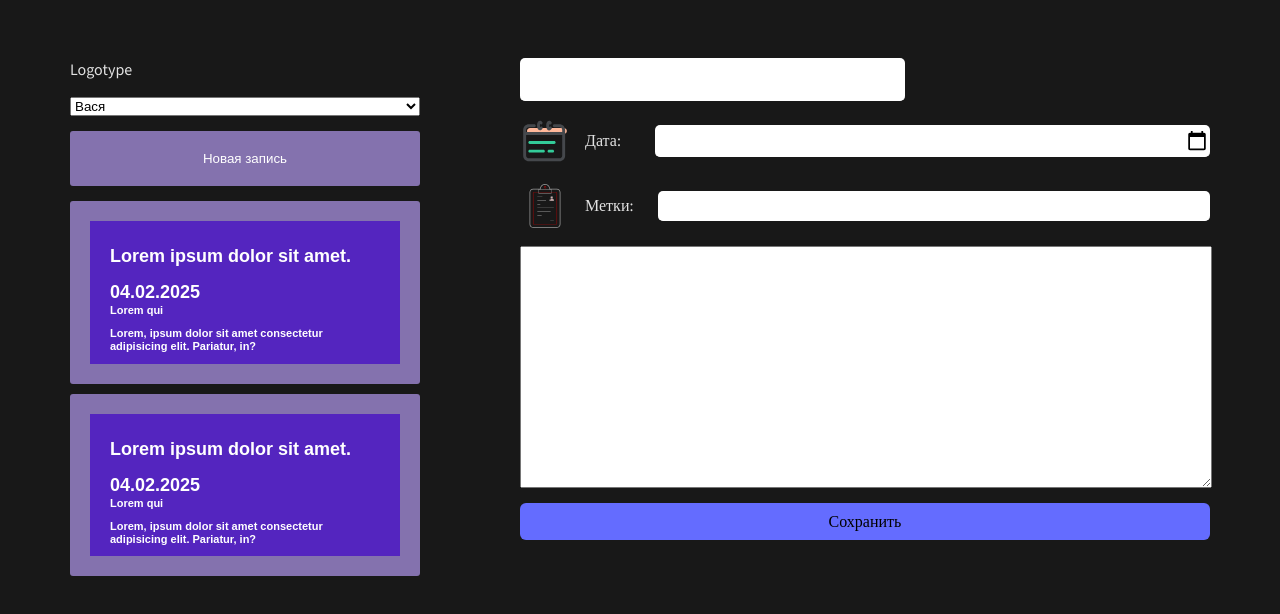
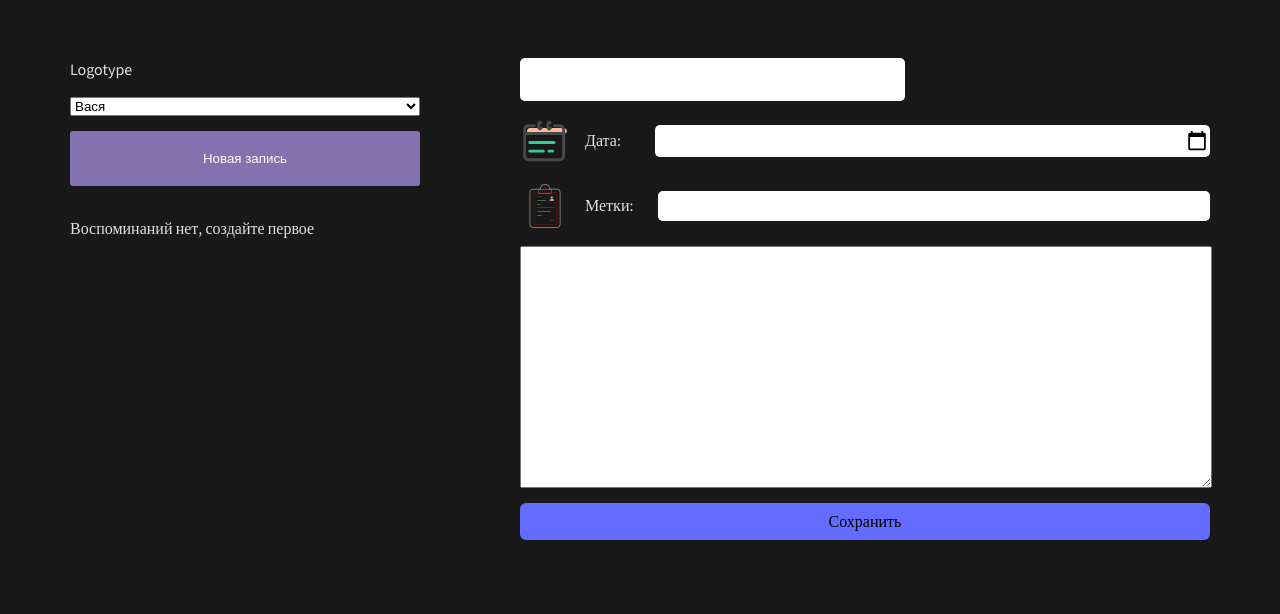
Before and after one commit to digroMan/react-route-app, a React (Vite) app: page / in a window 1280 px wide. Shown: the top 614 px of the page. Built offline with nearby package versions, Linux system fonts and the light colour scheme.

Commit message:
fix: useLocalStorage

```diff
--- a/src/App.jsx
+++ b/src/App.jsx
@@ -8,27 +8,26 @@ import LeftPanel from './layouts/LeftPanel/LeftPanel';
 import { useLocalStorage } from './hooks/use-localstorage.hook';
 import { UserContextProvider } from './context/user.context';
 import { useState } from 'react';
-// import { useEffect } from 'react';
 
 
-const INITIAL_DATE = [
-	{
-		id: 1,
-		userId: 1,
-		title:'Lorem ipsum dolor sit amet.',
-		date: new Date(),
-		tag:'Lorem qui',
-		post: 'Lorem, ipsum dolor sit amet consectetur adipisicing elit. Pariatur, in?'
-	},
-	{
-		id: 2,
-		userId: 2,
-		title:'Lorem ipsum dolor sit amet.',
-		date: new Date(),
-		tag:'Lorem qui',
-		post: 'Lorem, ipsum dolor sit amet consectetur adipisicing elit. Pariatur, in?'
-	}
-];
+// const INITIAL_DATE = [
+// 	{
+// 		id: 1,
+// 		userId: 1,
+// 		title:'Lorem ipsum dolor sit amet.',
+// 		date: new Date(),
+// 		tag:'Lorem qui',
+// 		post: 'Lorem, ipsum dolor sit amet consectetur adipisicing elit. Pariatur, in?'
+// 	},
+// 	{
+// 		id: 2,
+// 		userId: 2,
+// 		title:'Lorem ipsum dolor sit amet.',
+// 		date: new Date(),
+// 		tag:'Lorem qui',
+// 		post: 'Lorem, ipsum dolor sit amet consectetur adipisicing elit. Pariatur, in?'
+// 	}
+// ];
 
 
 function App() {
@@ -36,13 +35,9 @@ function App() {
 	const [selectedItem, setSelectedItem] = useState({});
 
 	const handlerAddNote = newNote => {
-		setNoteList(preListNote => [...preListNote, {
-			id: preListNote.length > 0 ? Math.max(...preListNote.map(i => i.id))+ 1 : 1,
-			userId: newNote.userId,
-			title: newNote.title,
-			tag: newNote.tag,
-			post: newNote.post,
-			date: newNote.date
+		setNoteList([...noteList, {
+			id: noteList.length > 0 ? Math.max(...noteList.map(i => i.id))+ 1 : 1,
+			...newNote
 		}]);
 	};
 
@@ -52,7 +47,7 @@ function App() {
 				<LeftPanel>
 					<Header/>
 					<JournalAddButton></JournalAddButton>
-					<JournalList items={noteList.length !== 0 ? noteList : INITIAL_DATE} defaultItems={INITIAL_DATE} setItem={setSelectedItem}/>
+					<JournalList items={noteList} setItem={setSelectedItem}/>
 				</LeftPanel>
 				<Body>
 					<JournalForm onSubmit={handlerAddNote} data={noteList.find(item => item.id === selectedItem.id)}/>
--- a/src/components/JournalForm/JournalForm.jsx
+++ b/src/components/JournalForm/JournalForm.jsx
@@ -47,7 +47,6 @@ function JournalForm({onSubmit, data}) {
 		if(!isFormReadyToSubmit) return;
 		onSubmit(values);
 		dispatchForm({type: 'CLEAR'});
-		dispatchForm({type: 'SET_USER_ID', payload: userId});
 	}, [isFormReadyToSubmit, onSubmit, values]);
 
 	useEffect(() => {
@@ -55,9 +54,12 @@ function JournalForm({onSubmit, data}) {
 		dispatchForm({type: 'SET_VALUES', payload: {...data}});
 	}, [data]);
 
+	useEffect(() => {
+		dispatchForm({type: 'SET_VALUES', payload: {userId}});
+	}, [userId]);
+
 	const addJournalItem = (e) => {
 		e.preventDefault();
-		dispatchForm({type: 'SET_USER_ID', payload: userId});
 		dispatchForm({type: 'SUBMIT'});
 	};
 
--- a/src/components/JournalForm/JournalForm.state.js
+++ b/src/components/JournalForm/JournalForm.state.js
@@ -8,10 +8,10 @@ export const INITIAL_STATE = {
 		title: '',
 		date: '',
 		post: '',
-		tag: ''
+		tag: '',
+		userId: null
 	},
-	isFormReadyToSubmit: false, // Готовность формы к сабмиту
-	userId: null
+	isFormReadyToSubmit: false // Готовность формы к сабмиту
 };
 
 export function formReducer (preState, action) {
@@ -19,10 +19,7 @@ export function formReducer (preState, action) {
 // action - то что нужно сделать. Имеет тип, дополнительные данные в виде payLoad (получаемое состояние)
 	switch (action.type) {
 	case 'SET_VALUES':
-		debugger;
 		return {...preState, values: {...preState.values, ...action.payload}};
-	case 'SET_USER_ID':
-		return {...preState, userId: action.payload};
 	case 'CLEAR':
 		return {...preState, values: INITIAL_STATE.values, isFormReadyToSubmit: INITIAL_STATE.isFormReadyToSubmit};
 	case 'RESET_VALIDITY':
@@ -31,8 +28,7 @@ export function formReducer (preState, action) {
 		const titleValidity = Boolean(preState.values.title?.trim().length);
 		const postValidity = Boolean(preState.values.post?.trim().length);
 		const dateValidity = Boolean(preState.values.date);
-		const hasUser = Boolean(preState.userId);
-
+		const hasUser = Boolean(preState.values.userId);
 		return {
 			...preState,
 			isValid: {
--- a/src/components/JournalList/JournalList.jsx
+++ b/src/components/JournalList/JournalList.jsx
@@ -1,8 +1,11 @@
 import JournalItem from '../JournalItem/JournalItem';
 import CardButton from '../CardButton/CardButton';
 import './JournalList.css';
+import { useContext } from 'react';
+import { UserContext } from '../../context/user.context';
 
 function JournalList({items, setItem}) {
+	const {userId} = useContext(UserContext);
 	if(!items.length) return (
 		<>
 			<p>Воспоминаний нет, создайте первое</p>
@@ -13,11 +16,13 @@ function JournalList({items, setItem}) {
 
 	return (
 		<div className='journal-list'>
-			{items.sort(sortItems).map((item) => (
-				<CardButton key={item.id} onClick={()=>setItem(item)}>
-					<JournalItem id={item.id} title={item.title} tag={item.tag} date={item.date} post={item.post}/>
-				</CardButton>
-			))}
+			{items
+				.filter(el => el.userId === userId)
+				.sort(sortItems).map((item) => (
+					<CardButton key={item.id} onClick={()=>setItem(item)}>
+						<JournalItem id={item.id} title={item.title} tag={item.tag} date={item.date} post={item.post}/>
+					</CardButton>
+				))}
 		</div>
 	);
 }
--- a/src/hooks/use-localstorage.hook.js
+++ b/src/hooks/use-localstorage.hook.js
@@ -2,13 +2,13 @@ import { useState, useEffect } from 'react';
 
 export function useLocalStorage(key) {
 	const [data, setData] = useState([]);
-
 	useEffect(() => {
 		const json = localStorage.getItem(key);
 		let res;
 		try {
 			res = JSON.parse(json);
 		} catch (error) {
+			console.log(error);
 			console.log('Записей в localStorage нет');
 		}
 
```
